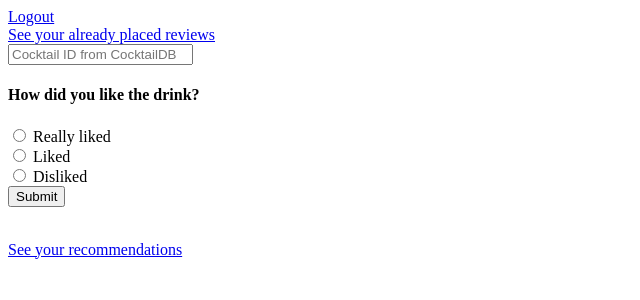
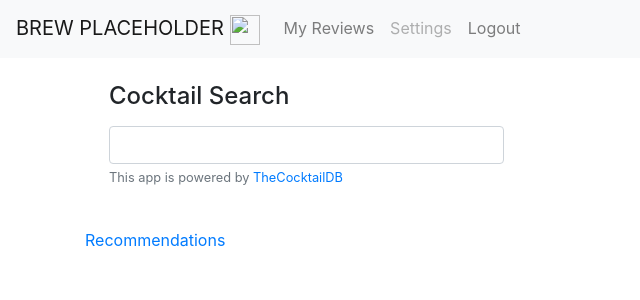
Before and after one commit to type9/brew, a Flask app: page / in a window 1280 px wide. Shown: the top 300 px of the page, without its empty margins (0-640 px from the left). Run offline with Flask 2, Linux system fonts and the light colour scheme; the visitor is signed in with stand-in values (Sample User, id 1); some libraries are stand-ins or nearby versions.

Commit message:
added dynamic search bar which parses the cocktail DB

```diff
--- a/app.py
+++ b/app.py
@@ -28,13 +28,7 @@ def login():
         session['username'] = request.form['username']
         return redirect(url_for('index'))
     else:
-      return '''
-      <form method="post">
-          <p><input type=text name=username>
-          <p><input type=submit value=Login>
-          <a href='/register'>Register new ID here</a>
-      </form>
-      '''
+      return render_template('login.html')
 
 @app.route('/register', methods=['GET', 'POST'])
 def register():
@@ -109,20 +103,27 @@ def view_recommendations():
       # drink_recommendations = recommend.get_recommendations(num_recommendations)
       current_user = users.find_one({'username': session['username']})
 
-      reviews = current_user['reviews']
-
-      drink_list = list()
-      if len(reviews) > 0:
-        recommender = Recommender(reviews)
-        recommender.get_recommendations(num_recommendations)
-        for i in range(len(recommender.recommendations)):
-          r = requests.get(cocktaildb_drinkurl + recommender.recommendations[i][0]) # gets drink object of each drink
-          drink = json.loads(r.content)
-          drink_list.append(drink['drinks'][0]) # adds the drink object to a list to pass to the template
-
-      return render_template('recommendations_index.html', drink_list=drink_list)
+      return render_template('recommendations_index.html')
 
   return redirect(url_for('login'))
+
+@app.route('/recommendations/get', methods=['POST'])
+def get_recommendations(username):
+  if 'username' in session:
+    current_user = users.find_one({'username': session['username']})
+
+    reviews = current_user['reviews']
+
+    drink_list = list()
+    if len(reviews) > 0:
+      recommender = Recommender(reviews)
+      recommender.get_recommendations(num_recommendations)
+      for i in range(len(recommender.recommendations)):
+        r = requests.get(cocktaildb_drinkurl + recommender.recommendations[i][0]) # gets drink object of each drink
+        drink = json.loads(r.content)
+        drink_list.append(drink['drinks'][0]) # adds the drink object to a list to pass to the template
+
+  return 'Error: not in session'
 
 @app.route('/reviews')
 def view_reviews():
@@ -140,5 +141,15 @@ def delete_review(drink_id):
   return redirect(url_for('view_reviews'))
 
 
+
+
+
+@app.route('/score-drink')
+def index():
+    return redirect(url_for('login'))
+
+
+
+
 if __name__ == '__main__':
   app.run(debug=True, host='0.0.0.0', port=os.environ.get('PORT', 5000))
--- /dev/null
+++ b/static/javascripts/home.js
@@ -0,0 +1,90 @@
+$(document).ready(function(){
+    QUERY_BY_NAME = 'https://www.thecocktaildb.com/api/json/v1/1/search.php?s=';
+
+    //ELEM IDs
+    cocktail_search_id = '#cocktail-search';
+    focused_cocktail_elem = '#focused-cocktail'
+    cocktail_name_elem = '#focused-cocktail-name';
+    cocktail_details_elem = '#focused-cocktail-details';
+    cocktail_img_elem ='#focused-cocktail-img';
+
+    $(focused_cocktail_elem).hide(); // initial hiding to be revealed later
+
+    // Autocomplete function that queries thecocktaildb.com when at least 3 chars are inputted
+    DEFAULT_COMPLETE_LENGTH = 5; //sets the default amount of drinks to be returned by autocomplete
+    $(cocktail_search_id).autocomplete({
+        source: function(request, response){
+            $.get(QUERY_BY_NAME + request.term, function(data){
+                this_length = DEFAULT_COMPLETE_LENGTH; //checks to see if we return equal to or less than the default value of drink names
+                request_length = data['drinks'].length;
+                if(DEFAULT_COMPLETE_LENGTH > request_length){
+                    this_length = request_length;
+                };
+
+                autocomplete_list = [];
+                for(x = 0; x < this_length; x++){ //pulls drink names from the json objects and plops them into an array
+                    name = data['drinks'][x]['strDrink']
+                    autocomplete_list.push(name)
+                };
+                response(autocomplete_list);
+            });
+        },
+        minLength: 3,
+        delay: 100,
+        classes: {
+            'ui-autocomplete': 'cocktail-autocomplete',
+        }
+    });
+
+
+    // Search submission detection
+    MAX_DETAIL_CHARS = 100;
+    function set_focused_cocktail(){ // function to run when search submitted
+        searched_cocktail = $(cocktail_search_id).val();
+        if(searched_cocktail.length > 0) { // checks for empty search
+            $.get(QUERY_BY_NAME + searched_cocktail, function(data){ // API call to database with searched cocktail
+                this_drink = data['drinks'][0] //pulls first drink from the results
+                if (this_drink['strDrink'] == searched_cocktail){ // only sets if we have exact match of whats searched
+                    $(cocktail_name_elem).text(this_drink['strDrink'])
+                    $(cocktail_details_elem).text(this_drink['strInstructions'])
+                    $(cocktail_img_elem).attr('src', this_drink['strDrinkThumb'])
+
+                    this_text = $(cocktail_details_elem).text();
+                    if (this_text.length > MAX_DETAIL_CHARS){
+                        $(cocktail_details_elem).text(this_text.substring(0, MAX_DETAIL_CHARS) + '...');
+                    }
+                    $(focused_cocktail_elem).fadeIn('50')
+                } else {
+                    $(focused_cocktail_elem).fadeOut('50')
+                };
+            });
+        };
+    };
+
+    //modified done typing function from https://stackoverflow.com/questions/4220126/run-javascript-function-when-user-finishes-typing-instead-of-on-key-up
+    //setup before functions
+    var typingTimer;//timer identifier
+    var doneTypingInterval = 2000;//time in ms
+
+    //on keyup, start the countdown
+    $('body').on('keyup', function () {
+        typingTimer = setTimeout(set_focused_cocktail(), doneTypingInterval);
+        clearTimeout(typingTimer);
+    });
+
+    //on keydown, clear the countdown
+    $('body').on('keydown', function () {
+        if ($(cocktail_search_id).is(':focus')){
+            clearTimeout(typingTimer);
+        };
+    });
+
+
+    $.post('path', { id:'', value: 23 }, function(data) {
+
+    })
+});
+
+// fetch('the/path/to/route?drink=Mai Tai', options).then(res => res.json()).then(json => {
+
+// })
--- a/templates/base.html
+++ b/templates/base.html
@@ -8,11 +8,18 @@
         <!-- jQuery library -->
         <script src="https://ajax.googleapis.com/ajax/libs/jquery/3.4.0/jquery.min.js"></script>
 
+        <!-- jQuery-UI library -->
+        <script src="https://code.jquery.com/ui/1.12.1/jquery-ui.js"></script>
+        <link rel="stylesheet" href="//code.jquery.com/ui/1.12.1/themes/base/jquery-ui.css">
+
         <!-- Popper JS -->
         <script src="https://cdnjs.cloudflare.com/ajax/libs/popper.js/1.14.7/umd/popper.min.js"></script>
 
         <!-- Latest compiled JavaScript -->
         <script src="https://maxcdn.bootstrapcdn.com/bootstrap/4.3.1/js/bootstrap.min.js"></script>
+
+        <!-- Latest compiled Bootstrap -->
+        <link rel="stylesheet" href="https://stackpath.bootstrapcdn.com/bootstrap/4.3.1/css/bootstrap.min.css" integrity="sha384-ggOyR0iXCbMQv3Xipma34MD+dH/1fQ784/j6cY/iJTQUOhcWr7x9JvoRxT2MZw1T" crossorigin="anonymous">
 
 		<meta charset="utf-8">
 		<meta name="viewport" content="width=device-width, initial-scale=1">
@@ -23,8 +30,6 @@
 	</head>
 
     <body>
-        <div class='container'>
-            {% block content %}{% endblock %}
-        </div>
+        {% block content %}{% endblock %}
     </body>
 </html>
--- a/templates/home.html
+++ b/templates/home.html
@@ -1,13 +1,40 @@
+{% extends 'base.html' %}
 {% block head %}
     <title>Brew - Home</title>
+    <script type=text/javascript
+         src="{{ url_for('static', filename = 'javascripts/home.js') }}" ></script>
 {% endblock %}
 {% block content %}
+    {% include 'partials/navbar.html' %}
     <div class="container">
-        <a href='/logout'>Logout</a>
-        <br>
-        <a href='/reviews'>See your already placed reviews</a>
-        <br>
-        <div class="container" id="review_form_container">
+        <div class='row p-4'>
+            <div class='col-md-5'>
+                <div class='form-group'>
+                    <div class='row container-fluid'>
+                        <label for='cocktail-search'><h4>Cocktail Search</h4></label>
+                        <input class='form-control form-control-large' type='text' name='cocktail-search' id='cocktail-search'>
+                        <small id='cocktailSearchContext' class='form-text text-muted'>This app is powered by <a href=https://thecocktaildb.com>TheCocktailDB</a></small>
+                    </div>
+                </div>
+                <div id='focused-cocktail' class='row container-fluid'>
+                    <div class='card' style='width:auto; margin:auto;'>
+                        <img id='focused-cocktail-img' src='' class='card-img-top' alt=''>
+                        <div class='card-body'>
+                            <h5 id='focused-cocktail-name' class='card-title'>Cocktail Name</h5>
+                            <p id='focused-cocktail-details' class='card-text'>placeholder</p>
+                            <div class='btn-group' role='group'>
+                                <input id="button" type='button' class='btn btn-warning' value='Really like'>
+                                <input type='button' class='btn btn-success' value='Like'>
+                                <input type='button' class='btn btn-danger' value='Dislike'>
+                            </div>
+                        </div>
+                    </div>
+                </div>
+            </div>
+            <div class='col-md-7'></div>
+        </div>
+
+        <!-- <div class="container" id="review_form_container">
             <form action='/' method='POST'>
                     <input type="text" name='drink_id' id='drink_id' placeholder="Cocktail ID from CocktailDB">
                     <h4>How did you like the drink?</h4>
@@ -16,8 +43,8 @@
                     <input type="radio" name="preference" id='preference' value="-1"> Disliked<br>
                     <input class="btn btn-default" type="submit" value="Submit">
             </form>
-        </div>
-        <br>
-        <a href='/recommendations'>See your recommendations</a>
+        </div> -->
+
+        <a href='/recommendations'>Recommendations</a>
     </div>
 {% endblock %}
--- /dev/null
+++ b/templates/partials/navbar.html
@@ -0,0 +1,16 @@
+<nav class='navbar navbar-expand-lg navbar-light bg-light'>
+    <button class="navbar-toggler" type="button" data-toggle="collapse" data-target="#navbarNavAltMarkup" aria-controls="navbarNavAltMarkup" aria-expanded="false" aria-label="Toggle navigation">
+        <span class="navbar-toggler-icon"></span>
+    </button>
+    <div class="collapse navbar-collapse" id="navbarNavAltMarkup">
+        <div class="navbar-nav">
+            <a class="navbar-brand" href="/">
+                BREW PLACEHOLDER
+                <img src="" width="30" height="30" alt="">
+            </a>
+            <a class="nav-item nav-link" href="/reviews">My Reviews</a>
+            <a class="nav-item nav-link disabled" href="/">Settings</a>
+            <a class="nav-item nav-link" href="/logout">Logout</a>
+        </div>
+    </div>
+</nav>
```
Also changed, not shown: static/javascripts/get_recommendations.js (added, +8 -0 lines), temp/home.html (added, +73 -0 lines), templates/login.html (+19 -13 lines), templates/recommendations_index.html (+2 -6 lines), static/stylesheets/home.css (added).
